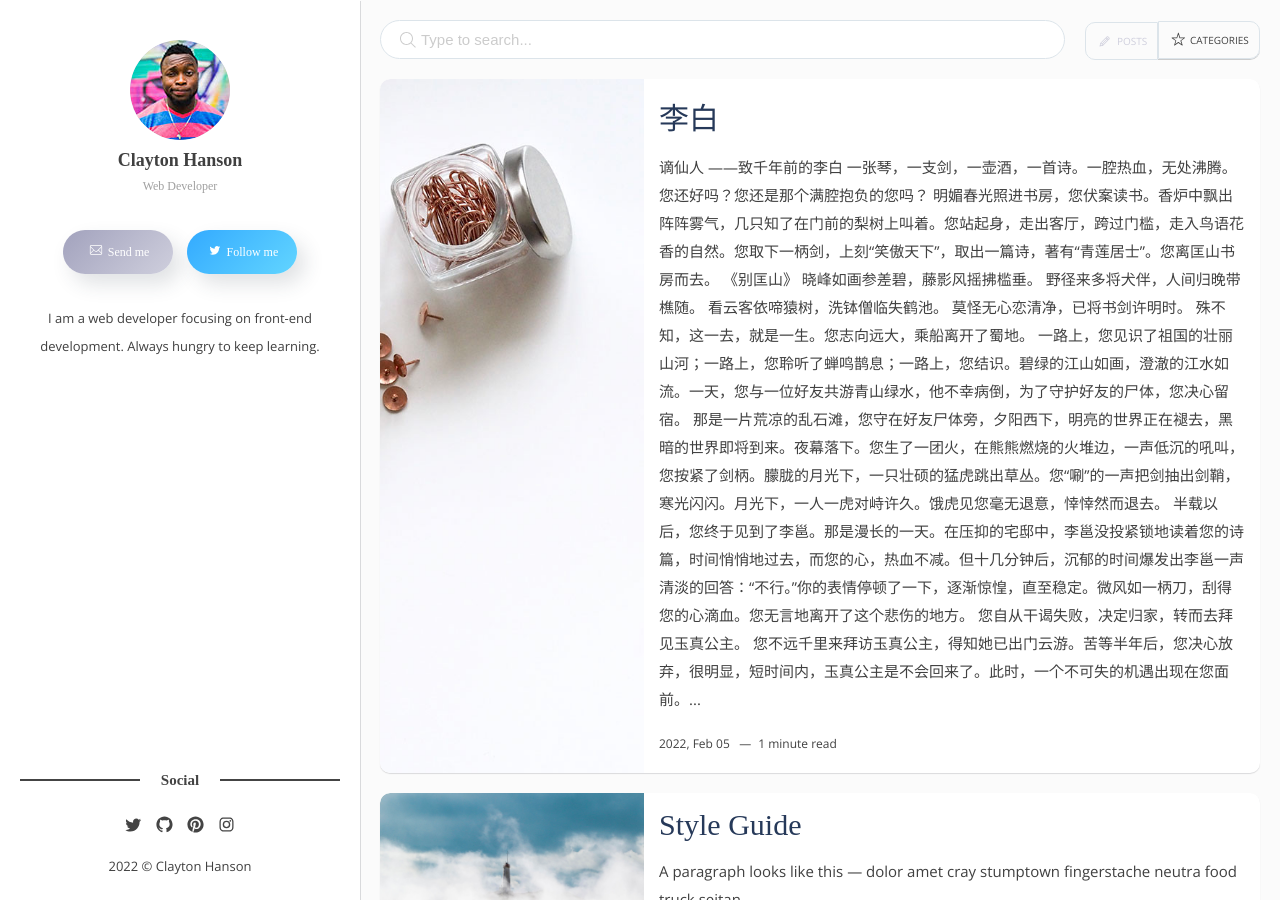
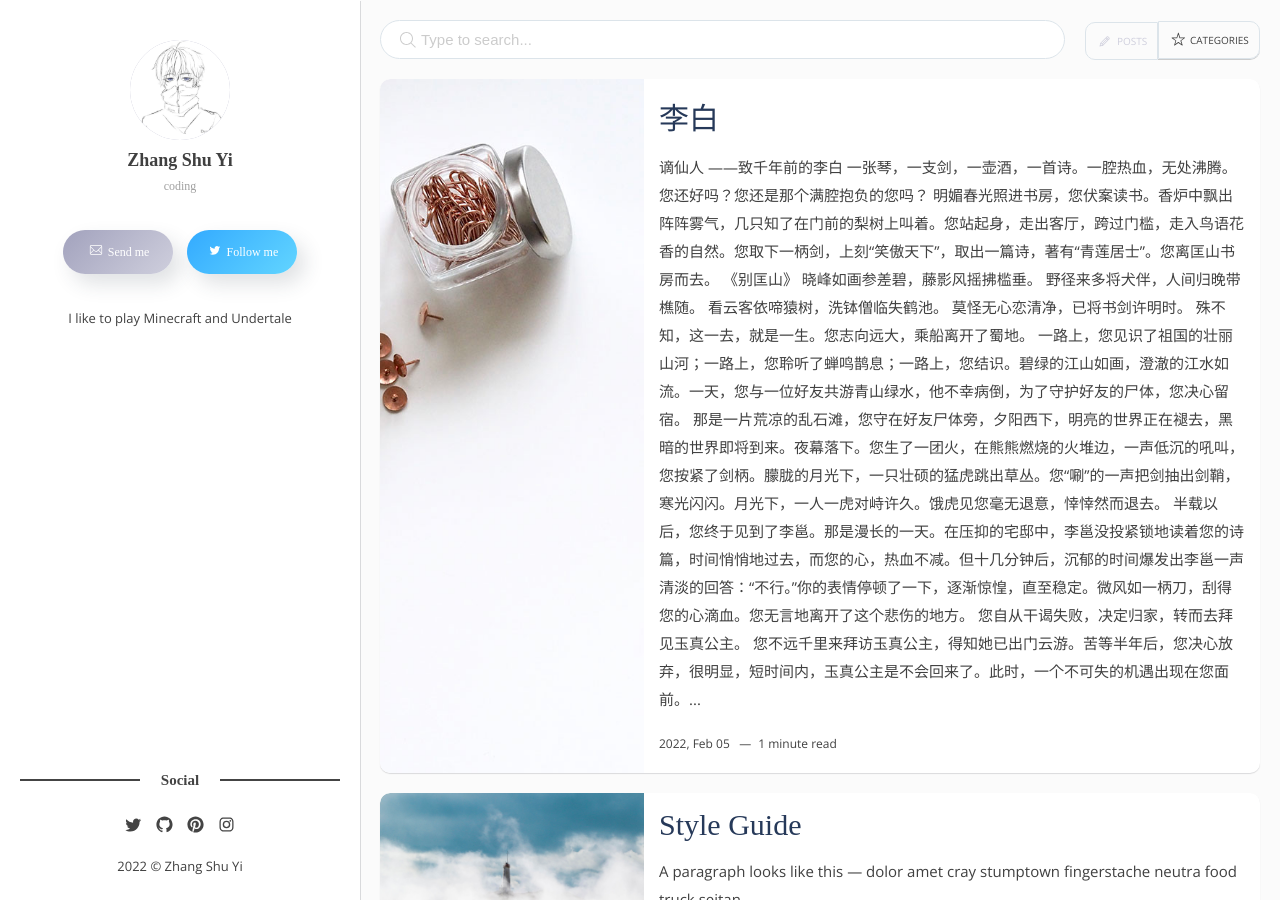
Before and after one commit to zsy816xdsj/zsy816xdsj.github.io, a Jekyll site: the page built from docs/index.html, in a window 1280 px wide and 900 px high. Built offline with Jekyll 4.4.1, drawn with Linux system fonts in a browser that asks for light colours; some web fonts are replaced; the list of posts is cut into pages by our own code.

Commit message:
touxiang

```diff
--- a/docs/_config.yml
+++ b/docs/_config.yml
@@ -4,12 +4,12 @@ baseurl: "" # the subpath of your site, e.g. /blog
 url: "flexton.netlify.com" # the base hostname & protocol for your site, e.g. http://example.com
 
 # Author
-author-name:    Clayton Hanson
+author-name:    Zhang Shu Yi
 author-image:   1.jpg
-author-job:     Web Developer
-author-email:   your-email@domain.com # Add your email for contant form.
-author-twitter: artemsheludko_ # Add your twitter account
-about-author:   I am a web developer focusing on front-end development. Always hungry to keep learning.
+author-job:     coding
+author-email:   bradzhang2010@163.com
+author-twitter: /
+about-author:   I like to play Minecraft and Undertale
 
 # Social settings
 social-twitter:   artemsheludko_
```
Also changed, not shown: docs/images/1.jpg.
